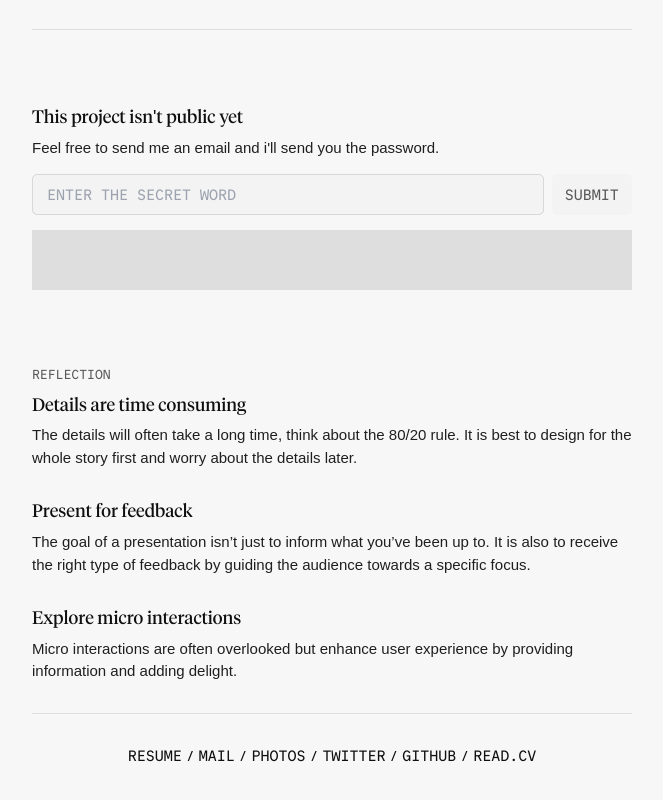
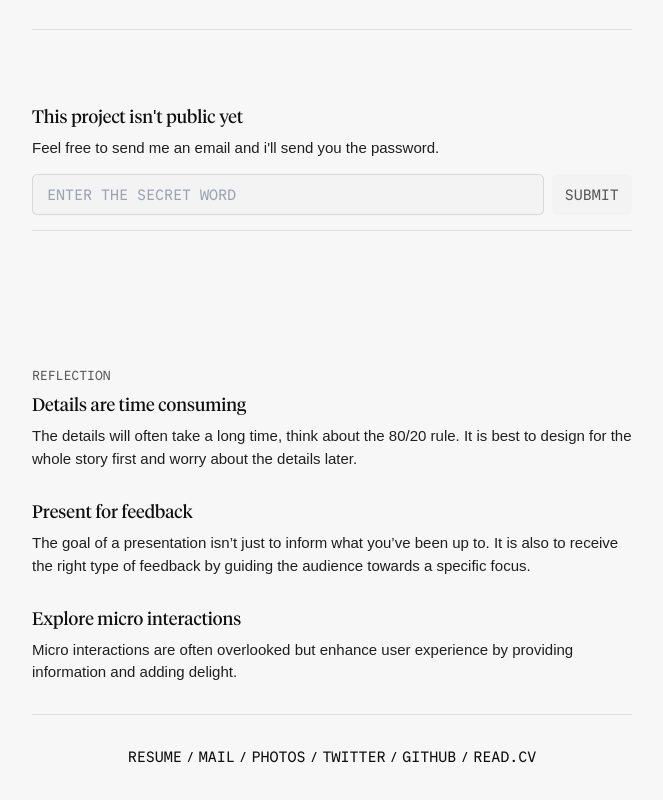
Before and after one commit to romeet9/navigator.site, a Next.js app: page /projects/linkedin in a window 1280 px wide. Shown: the part 1459-2259 px from the top of the page, without its empty margins (308-971 px from the left). Built offline with nearby package versions, Linux system fonts and the light colour scheme; a web font is replaced by a local one.

Commit message:
small fix

```diff
--- a/app/projects/linkedin/page.tsx
+++ b/app/projects/linkedin/page.tsx
@@ -147,7 +147,7 @@ function LinkedInContent() {
                   SUBMIT
                 </Button>
               </form>
-              <div className="w-full h-[0.0625rem] bg-tertiary-color opacity-[0.6] pb-[4rem]"></div>
+              <div className="w-full h-[0.0625rem] bg-tertiary-color opacity-[0.6] mb-[4rem]"></div>
             </section>
           ) : (
             <>
```
